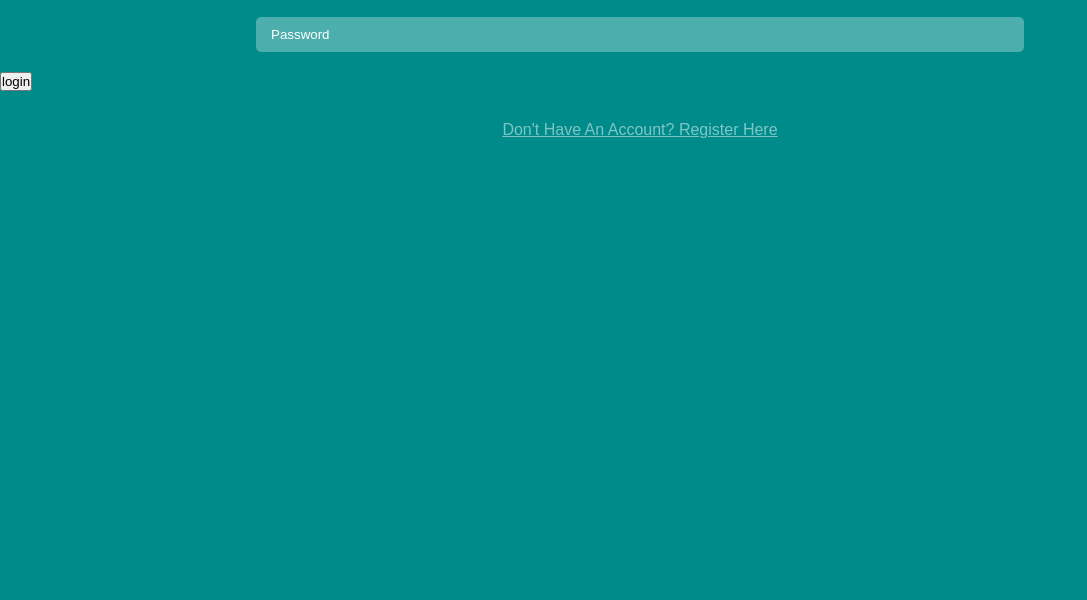
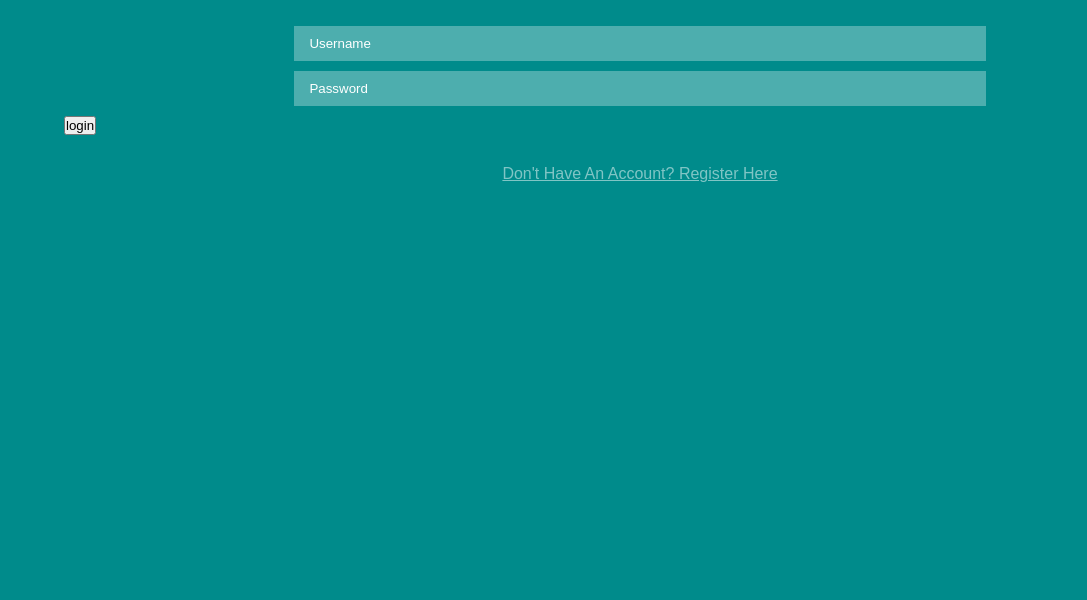
Before and after one commit to Mukudzei17/Disso, a website: page client/login.html in a window 1280 px wide. Shown: the part 200-800 px from the top of the page, without its empty margins (0-1087 px from the left). Drawn offline with Linux system fonts and the light colour scheme.

Commit message:
css changes pt2

```diff
--- a/client/form.css
+++ b/client/form.css
@@ -8,7 +8,7 @@
 .body{
     position: relative;
     width: 100%;
-    min-height: 100%; */
+    min-height: 100%;
     height: auto;
     display: flex;
     justify-content: center;
@@ -20,7 +20,8 @@
     height:auto;
     color: rgb(15, 15, 15);
     font-family: 'roboto', sans-serif;
-    position: relative;
+    align-items: center;
+    padding: 5%;
 
 }
 
@@ -37,7 +38,7 @@ input,
     width: 60%;
     height: 35px;
     display: block;
-    margin: 20px auto;
+    margin: 10px auto; */
     border-radius: 5px;
     background: rgba(255, 255, 255, 0.3);
     border: none;
@@ -46,6 +47,8 @@ input,
     transition: 3.5s;
     text-transform: capitalize;
     cursor: pointer;
+    align-items: center;
+
 }
 
 input::placeholder{
```
